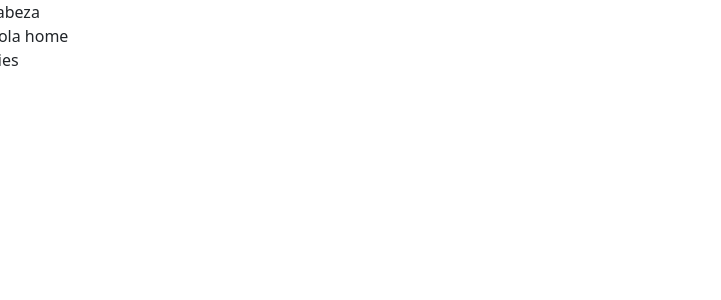
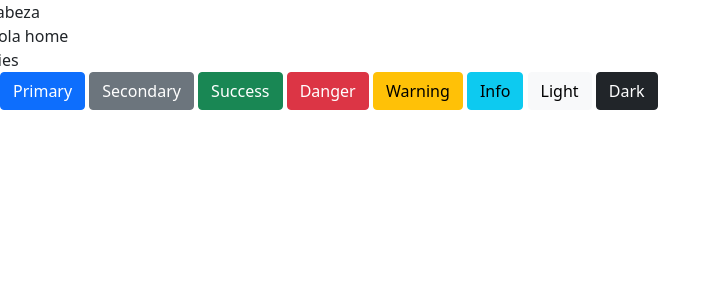
Before and after one commit to PedroCruzNOK/food-zones, a Svelte app: page / in a window 1280 px wide. Shown: the top 300 px of the page, without its empty margins (0-721 px from the left). Built offline with nearby package versions, Linux system fonts and the light colour scheme.

Commit message:
add  cdn

```diff
--- a/public/global.css
+++ b/public/global.css
@@ -1 +1,4 @@
 @import url("https://cdn.jsdelivr.net/npm/bootstrap-icons@1.5.0/font/bootstrap-icons.css");
+
+@import url("https://cdn.jsdelivr.net/npm/bootstrap@5.0.1/dist/css/bootstrap.min.css");
+@import url("https://cdn.jsdelivr.net/npm/bootstrap@5.0.1/dist/js/bootstrap.bundle.min.js");
--- a/public/index.html
+++ b/public/index.html
@@ -10,8 +10,7 @@
 	<link rel='stylesheet' href='/global.css'>
 	<link rel='stylesheet' href='/build/bundle.css'>
 
-	<link href="https://cdn.jsdelivr.net/npm/bootstrap@5.0.1/dist/css/bootstrap.min.css" rel="stylesheet" integrity="sha384-+0n0xVW2eSR5OomGNYDnhzAbDsOXxcvSN1TPprVMTNDbiYZCxYbOOl7+AMvyTG2x" crossorigin="anonymous">
-<script src="https://cdn.jsdelivr.net/npm/bootstrap@5.0.1/dist/js/bootstrap.bundle.min.js" integrity="sha384-gtEjrD/SeCtmISkJkNUaaKMoLD0//ElJ19smozuHV6z3Iehds+3Ulb9Bn9Plx0x4" crossorigin="anonymous"></script>
+
 	<script defer src='/build/bundle.js'></script>
 </head>
 
--- a/src/App.svelte
+++ b/src/App.svelte
@@ -37,10 +37,18 @@ import Contact from "./views/Contact.svelte";
 			</Route>
 			<Footer></Footer>
 		</Router>
+		<button type="button" class="btn btn-primary">Primary</button>
+<button type="button" class="btn btn-secondary">Secondary</button>
+<button type="button" class="btn btn-success">Success</button>
+<button type="button" class="btn btn-danger">Danger</button>
+<button type="button" class="btn btn-warning">Warning</button>
+<button type="button" class="btn btn-info">Info</button>
+<button type="button" class="btn btn-light">Light</button>
+<button type="button" class="btn btn-dark">Dark</button>
 	</div>
 
 
-<style global>
+<style >
 
 
 
```
